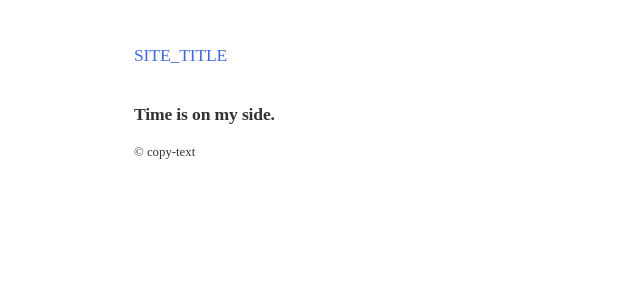
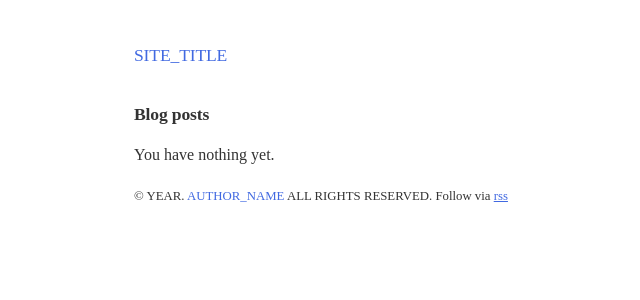
Before and after one commit to paikwiki/jekyll-theme-paikblog, a Jekyll site: the page built from index.md, in a window 1280 px wide. Shown: the top 300 px of the page, without its empty margins (162-802 px from the left). Built offline with Jekyll 4.4.1, drawn with Linux system fonts in a browser that asks for light colours; some web fonts are replaced.

Commit message:
Edit template of main page
- create a snippet: post-list.html
- apply config data of _config.yml on footer
- set plugins up: seo, feed, sitemap

```diff
--- /dev/null
+++ b/_includes/post-list.html
@@ -0,0 +1,20 @@
+<!-- the list of post for main page -->
+<article class="posts-wrapper">
+  <header>
+    <h1>Blog posts</h1>
+  </header>
+  <section class="posts-content">
+    {% if site.posts.size != 0 %}
+    <ul class="posts-list">
+      {% for post in site.posts %}
+      <li>
+        <span class="post-date">{{ post.date | date_to_string }} »</span>
+        <a href="{{ post.url }}" class="caption" title="🔖 {{ post.tags | array_to_sentence_string }}">{{post.title}}</a>
+      </li>
+      {% endfor %}
+    </ul>
+    {% else %}
+    <p>You have nothing yet.</p>
+    {% endif %}
+  </section>
+</article>
--- a/_layouts/default.html
+++ b/_layouts/default.html
@@ -3,20 +3,22 @@
 <head>
   <meta charset="UTF-8">
   <meta name="viewport" content="width=device-width, initial-scale=1.0">
-  <title>{{ site.title }}</title>
+  {% seo %}
   <link rel="stylesheet" href="{{ '/assets/css/main.css' | relative_url }}">
 </head>
 <body>
   <article class="global-wrapper">
     <header class="site-header">
-      <a href="{{ '/' }}" class="hard-anchor" title="main-page"><span>{{ site.title }}</span></a>
+      <a href="{{ '/' | relative_url }}" class="hard-anchor" title="main-page"><span>{{ site.title }}</span></a>
     </header>
     <section class="site-content">
       {{ content }}
     </section>
     <footer>
       <p class="copyright">
-        &copy; copy-text
+        &copy; {{ site.copyright_year }}.
+        <a href="mailto://{{ site.author.email }}" class="hard-anchor" title="mailto">{{ site.author.name }}</a> ALL RIGHTS RESERVED.
+        Follow via <a href="/feed.xml" title="rss">rss</a>
       </p>
     </footer>
   </article>
--- a/index.md
+++ b/index.md
@@ -1,6 +1,5 @@
 ---
-title: Home
 layout: default
 ---
 
-# Time is on my side.
+{% include post-list.html %}
```
